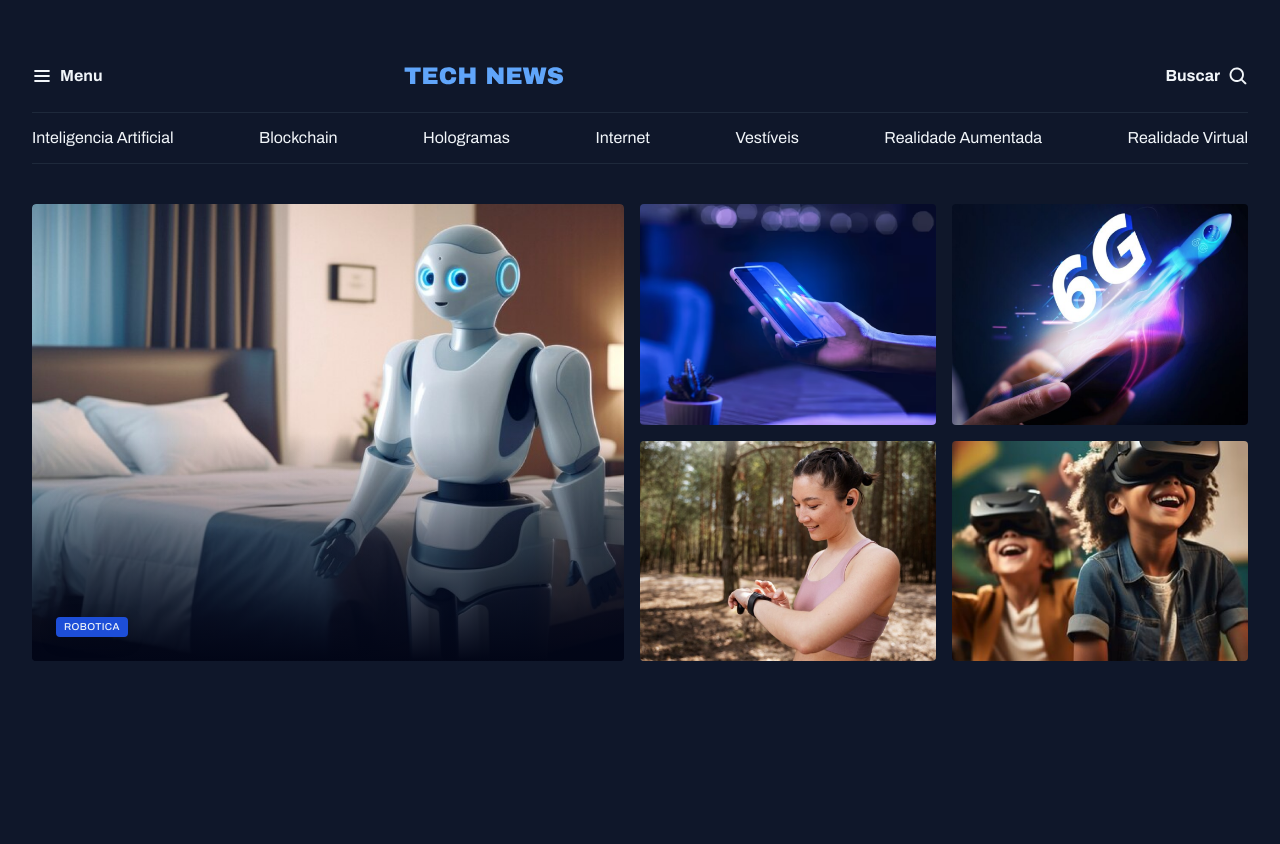
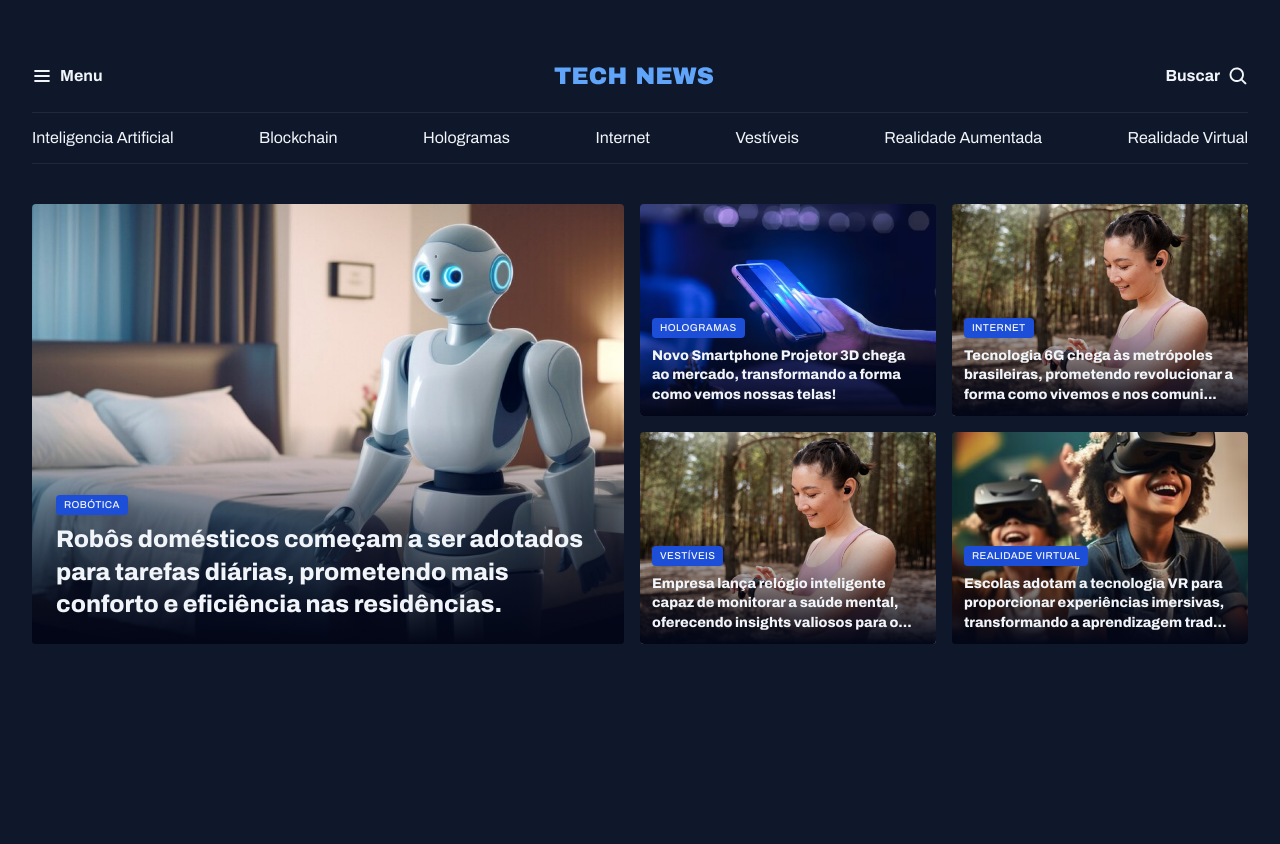
Before and after one commit to isrique9/rocket_project, a Flask app: page /noticias/ in a window 1280 px wide. Before the commit the page ends 661 px from the top, so only its background shows below. Run offline with Flask 3, Linux system fonts and the light colour scheme; some web fonts are replaced.

Commit message:
:sparkles::lipstick: FEAT: Primeira sessão concluida.

```diff
--- a/src/app/static/css/noticias_style/feed.css
+++ b/src/app/static/css/noticias_style/feed.css
@@ -5,20 +5,14 @@
 }
 
 :root {
-  /* Cores */
     --brand-color-light: #60A5FA;
     --brand-color-dark: #1D4ED8;
-
     --bg-color: #0F172A;
     --stroke-color: #1E293B;
-
     --text-color-primary: #F1F5F9;
     --text-color-secondary: #CBD5E1;
 
-  /* Fonte principal */
     --font-family: 'Archivo', sans-serif;
-
-  /* Tipografia */
     --h1: 800 24px/135% var(--font-family);
     --h2: 800 16px/140% var(--font-family);
     --h3: 800 14px/140% var(--font-family);
@@ -42,11 +36,13 @@ a:hover {
     color: var(--brand-color-light);
 }
 
-h1, h2, h3 {
+h1,
+h2,
+h3 {
     font: inherit;
 }
 
-img  {
+img {
     max-width: 100%;
 }
 
@@ -57,7 +53,16 @@ img  {
 }
 
 main {
-  margin-top: 40px;
+    margin-block: 40px;
+    row-gap: 80px;
+    column-gap: 32px;
+
+    grid-template-columns: 2fr 1.4fr;
+
+    grid-template-areas:
+        "featured featured"
+        "weekly weekly"
+        "ai aside";
 }
 
 .content-tag {
--- a/src/app/static/css/noticias_style/header.css
+++ b/src/app/static/css/noticias_style/header.css
@@ -5,21 +5,21 @@
         display: flex;
         align-items: center;
         gap: 8px;
-    }
+      }
 
     /* nesting css */
     div:nth-child(2) {
-        margin-bottom: auto;
+      margin-inline: auto;
     }
 
     div:nth-child(3) {
-        justify-self: end;
+      justify-self: end;
     }
-}
+  }
 
-#secondary {
+  #secondary {
     padding-block: 14px;
     border: solid 1px var(--stroke-color);
     border-inline: none;
     justify-content: space-between;
-}
+  }
--- a/src/app/static/css/noticias_style/sections.css
+++ b/src/app/static/css/noticias_style/sections.css
@@ -1,9 +1,34 @@
+section header {
+    border-top: 1px solid var(--stroke-color);
+    padding-block: 12px 24px;
+    font: var(--text-span);
+
+    a {
+        justify-self: end;
+        align-items: center;
+        gap: 8px;
+
+        span {
+            background-image: url(../assets/ArrowRight.svg);
+            width: 16px;
+            height: 16px;
+        }
+
+        &:hover span {
+            background-image: url(../assets/ArrowRight-hover.svg);
+        }
+    }
+}
+
+
 #featured {
+    grid-area: featured;
+
     img {
         height: 100%;
         object-fit: cover;
-        border-radius: 4px;
     }
+
     .card {
         border-radius: 4px;
         overflow: hidden;
@@ -14,11 +39,9 @@
             position: absolute;
             inset: 0;
             top: 50%;
-            background: linear-gradient(
-                180deg,
-                transparent 0%,
-                #020617 100%
-            );
+            background: linear-gradient(180deg,
+                    transparent 0%,
+                    #020617 100%);
         }
 
         figcaption {
@@ -27,13 +50,72 @@
 
             padding: 24px;
 
+            &:has(.text-lg) {
+                padding: 12px;
+            }
+
             h2 {
                 margin-top: 8px;
             }
         }
+    }
+}
 
-        #featured .card h2 {
+#weekly {
+    grid-area: weekly;
+
+    &>div {
+        grid-template-columns: repeat(4, 292px);
+    }
+
+    img {
+        height: 160px;
+    }
+
+    figure {
+        position: relative;
+
+        .content-tag {
+            position: absolute;
+            top: 8px;
+            left: 8px;
+        }
+
+        p {
             margin-top: 8px;
+            font-weight: 800;
         }
     }
 }
+
+#ai {
+    grid-area: ai;
+
+    img {
+        width: 176px;
+        aspect-ratio: 1/1;
+        object-fit: cover;
+    }
+
+    h3 {
+        margin-block: 8px 4px;
+    }
+}
+
+aside {
+    grid-area: aside;
+}
+
+#more {
+    margin-top: 32px;
+
+    h3 {
+      margin-top: 8px;
+    }
+
+    img {
+      width: 72px;
+      aspect-ratio: 1/1;
+      object-fit: cover;
+    }
+  }
--- a/src/app/static/css/noticias_style/utility.css
+++ b/src/app/static/css/noticias_style/utility.css
@@ -1,10 +1,10 @@
-/* utility first */
+/* utility-first */
 .grid {
-  display: grid;
+    display: grid;
 }
 
 .grid-flow-col {
-  grid-auto-flow: column;
+    grid-auto-flow: column;
 }
 
 .grid-cols-2 {
@@ -15,18 +15,22 @@
     gap: 16px;
 }
 
-text-2xl {
-  font: var(--h1)
+.gap-32 {
+    gap: 32px;
 }
 
-text-xl {
-  font: var(--h2)
+.text-2xl {
+    font: var(--h1);
 }
 
-text-lg {
-  font: var(--h3)
+.text-xl {
+    font: var(--h2);
 }
 
-text-sm {
-  font: var(--text-sm)
+.text-lg {
+    font: var(--h3);
 }
+
+.text-sm {
+    font: var(--text-sm);
+}
--- a/src/app/templates/partials/feed_noticias.html
+++ b/src/app/templates/partials/feed_noticias.html
@@ -32,29 +32,67 @@
 <main class="grid container">
     <section id="featured" class="grid grid-flow-col gap-16">
         <figure class="card">
-            <img src="{{ url_for('static', filename='img/viagens_img/robot.png') }}" alt="imagem robo">
+            <img src="{{ url_for('static', filename='img/viagens_img/robot.png') }}" alt="Robôs domésticos começam a ser adotados para tarefas diárias, prometendo mais conforto e
+            eficiência nas residências.">
 
             <figcaption>
-                <span class="content-tag">robotica</span>
+                <span class="content-tag">robótica</span>
+                <h2 class="text-2xl">
+                    Robôs domésticos começam a ser adotados para tarefas diárias, prometendo mais conforto e
+                    eficiência nas residências.
+                </h2>
             </figcaption>
-            <h2 class="text-2xl">
-                Robôs domésticos começam a ser adotados para tarefas diárias, prometendo mais conforto e eficiência nas residências.
-            </h2>
+
+
         </figure>
 
         <div class="grid grid-cols-2 gap-16">
-            <div>
-                <img src="{{ url_for('static', filename='img/viagens_img/mobile.png') }}" alt="imagem celular">
-            </div>
-            <div>
-                <img src="{{ url_for('static', filename='img/viagens_img/sixG.png') }}" alt="imagem celular">
-            </div>
-            <div>
-                <img src="{{ url_for('static', filename='img/viagens_img/chineseGirl.png') }}" alt="imagem celular">
-            </div>
-            <div>
-                <img src="{{ url_for('static', filename='img/viagens_img/kids.png') }}" alt="imagem celular">
-            </div>
+            <figure class="card">
+                <img src="{{ url_for('static', filename='img/viagens_img/mobile.png') }}" alt="Novo Smartphone Projetor 3D chega ao mercado, transformando a forma como vemos nossas telas!">
+
+                <figcaption>
+                    <span class="content-tag">hologramas</span>
+                    <h2 class="text-lg">
+                        Novo Smartphone Projetor 3D chega ao mercado, transformando a forma como vemos nossas telas!
+                    </h2>
+                </figcaption>
+            </figure>
+
+            <figure class="card">
+                <img src="{{ url_for('static', filename='img/viagens_img/chineseGirl.png') }}" alt="Tecnologia 6G chega às metrópoles brasileiras, prometendo revolucionar a forma como vivemos e nos comunicamos.">
+
+                <figcaption>
+                    <span class="content-tag">internet</span>
+                    <h2 class="text-lg">
+                        Tecnologia 6G chega às metrópoles brasileiras, prometendo revolucionar a forma como vivemos
+                        e nos comuni...
+                    </h2>
+                </figcaption>
+            </figure>
+
+            <figure class="card">
+                <img src="{{ url_for('static', filename='img/viagens_img/chineseGirl.png') }}" alt="Empresa lança relógio inteligente capaz de monitorar a saúde mental, oferecendo insights valiosos para o bem-estar pessoal.">
+
+                <figcaption>
+                    <span class="content-tag">vestíveis</span>
+                    <h2 class="text-lg">
+                        Empresa lança relógio inteligente capaz de monitorar a saúde mental, oferecendo insights
+                        valiosos para o...
+                    </h2>
+                </figcaption>
+            </figure>
+
+            <figure class="card">
+                <img src="{{ url_for('static', filename='img/viagens_img/kids.png') }}" alt="Escolas adotam a tecnologia VR para proporcionar experiências imersivas, transformando a aprendizagem tradicional.">
+
+                <figcaption>
+                    <span class="content-tag">realidade virtual</span>
+                    <h2 class="text-lg">
+                        Escolas adotam a tecnologia VR para proporcionar experiências imersivas, transformando a
+                        aprendizagem trad...
+                    </h2>
+                </figcaption>
+            </figure>
         </div>
     </section>
 </main>
```
Also changed, not shown: src/app/static/assets/ArrowRight-hover.svg (added), src/app/static/assets/ArrowRight.svg. Lines whose indentation alone changed are shown as unchanged.
